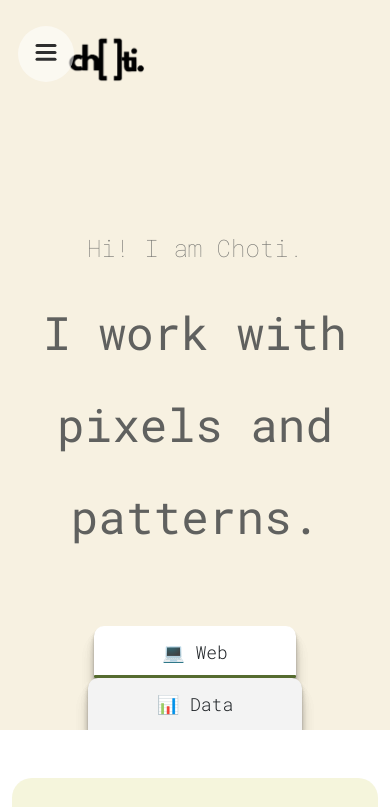
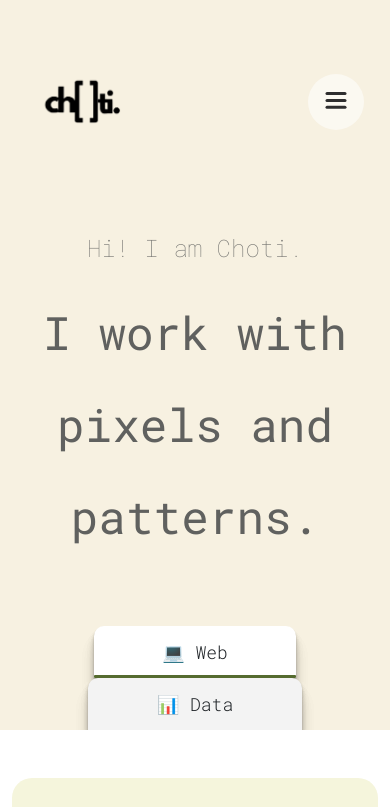
Before and after one commit to jgchoti/jgchoti.github.io, a React (Create React App) app: page / in a window 390 px wide. Shown: the top 807 px of the page. Built offline with nearby package versions, Linux system fonts and the light colour scheme.

Commit message:
Update Navbar.css

```diff
--- a/src/style/Navbar.css
+++ b/src/style/Navbar.css
@@ -7,18 +7,28 @@
   z-index: 9999;
 }
 
+.navbar-toggle-wrapper {
+  position: fixed;
+  top: 48px;
+  right: 140px;
+  z-index: 10000;
+}
+
 .navbar-wrapper.closed {
-  width: 160px;
+  pointer-events: none;
+  z-index: -1;
 }
 
 .navbar-wrapper.open {
-  width: 300px;
+  pointer-events: auto;
+  visibility: visible;
+  z-index: 9999;
   background-color: var(--primary-color);
 }
 
 .navbar-motion {
   position: relative;
-  width: 300px;
+  width: 400px;
   height: 100vh;
   overflow: hidden;
 }
@@ -26,14 +36,13 @@
 .navbar-background {
   position: absolute;
   bottom: 0;
-  width: 300px;
   z-index: 0;
 }
 
 .navbar-header {
   padding: 24px;
   z-index: 10;
-  top: 14px;
+  top: 48px;
   left: 24px;
   position: fixed;
 }
@@ -46,9 +55,14 @@
 .navbar-list {
   list-style: none;
   padding: 36px;
-  margin: 0;
+  margin: 36px 0;
   position: relative;
   z-index: 10;
+}
+
+.navbar-list.closed {
+  pointer-events: none;
+  opacity: 0;
 }
 
 .navbar-list-item {
@@ -109,4 +123,16 @@
     height: auto;
     border-radius: 0;
   }
+  .navbar-header {
+    top: 56px;
+    left: 0px;
+  }
+
+  .navbar-toggle-wrapper {
+    top: 48px;
+    right: 100px;
+  }
+  .navbar-list {
+    margin-top: 56px;
+  }
 }
```
